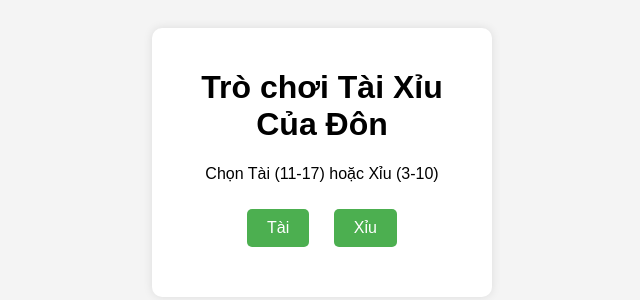
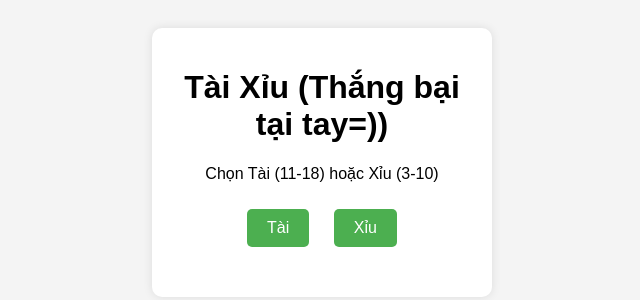
Before and after one commit to vandon1312/taixiu, a plain HTML site: page index.html in a window 1280 px wide. Shown: the whole page, without its empty margins (318-958 px from the left). Drawn offline with Linux system fonts and the light colour scheme.

Commit message:
Update index.html

```diff
--- a/index.html
+++ b/index.html
@@ -46,8 +46,8 @@
 </head>
 <body>
     <div class="container">
-        <h1>Trò chơi Tài Xỉu Của Đôn</h1>
-        <p>Chọn Tài (11-17) hoặc Xỉu (3-10)</p>
+        <h1>Tài Xỉu (Thắng bại tại tay=))</h1>
+        <p>Chọn Tài (11-18) hoặc Xỉu (3-10)</p>
         <button class="button" onclick="playGame('tai')">Tài</button>
         <button class="button" onclick="playGame('xiu')">Xỉu</button>
 
```
